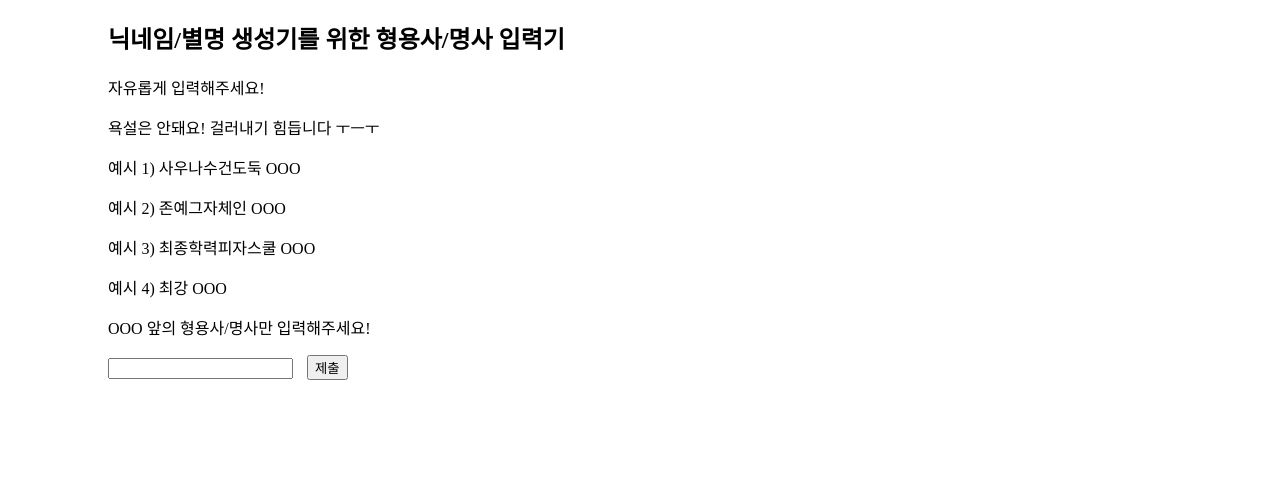
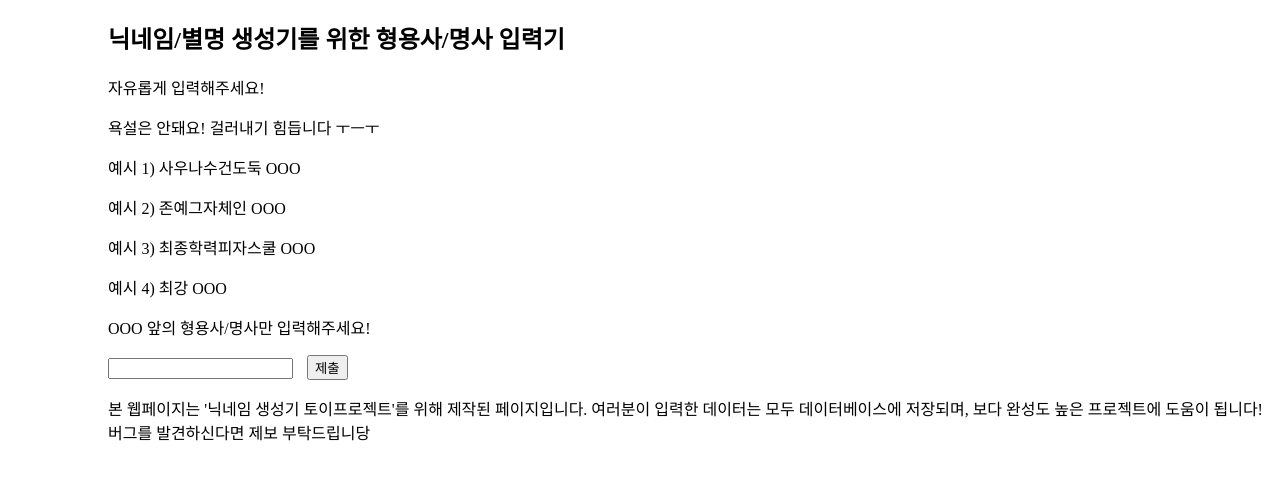
Before and after one commit to HyeonDKIM/NicknameMaker, a website: page main.html in a window 1280 px wide. Drawn offline with Linux system fonts and the light colour scheme.

Commit message:
heroku done

```diff
--- a/main.html
+++ b/main.html
@@ -17,6 +17,9 @@
         <p style="margin-left:100px"> OOO 앞의 형용사/명사만 입력해주세요! </p>
         <input type="text" id="GetLetter" name="GetLetter" style="margin-left:100px" required>
         <input type="submit" value="제출" onclick="GetLetterByUser(document.getElementById('GetLetter'))" style="margin-left:10px">
+        <p style="margin-left:100px" font-size="10px"> 본 웹페이지는 '닉네임 생성기 토이프로젝트'를 위해 제작된 페이지입니다.
+        여러분이 입력한 데이터는 모두 데이터베이스에 저장되며, 보다 완성도 높은 프로젝트에 도움이 됩니다!
+        버그를 발견하신다면 제보 부탁드립니당 </p>
     </form>
 
 
```
